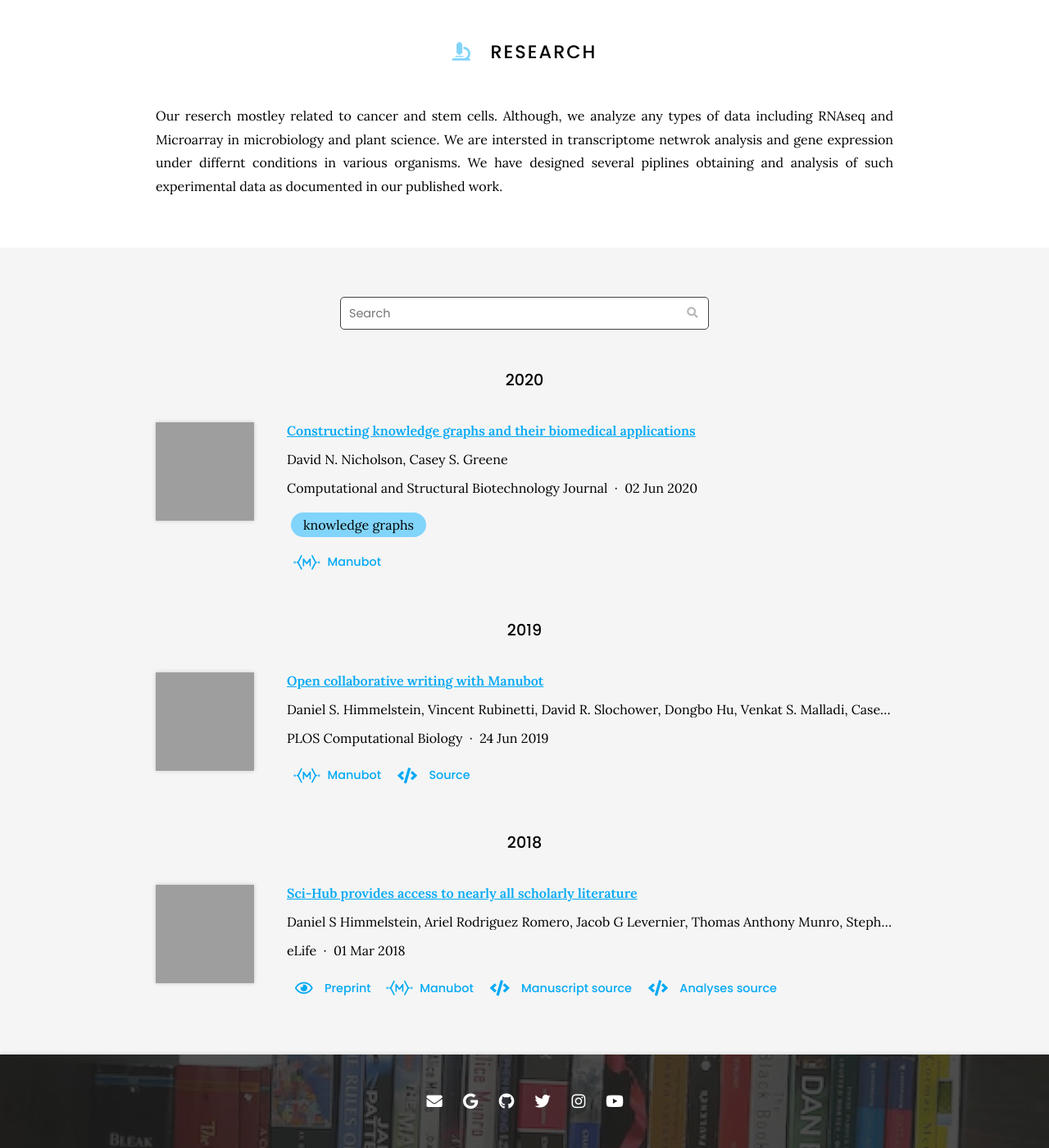
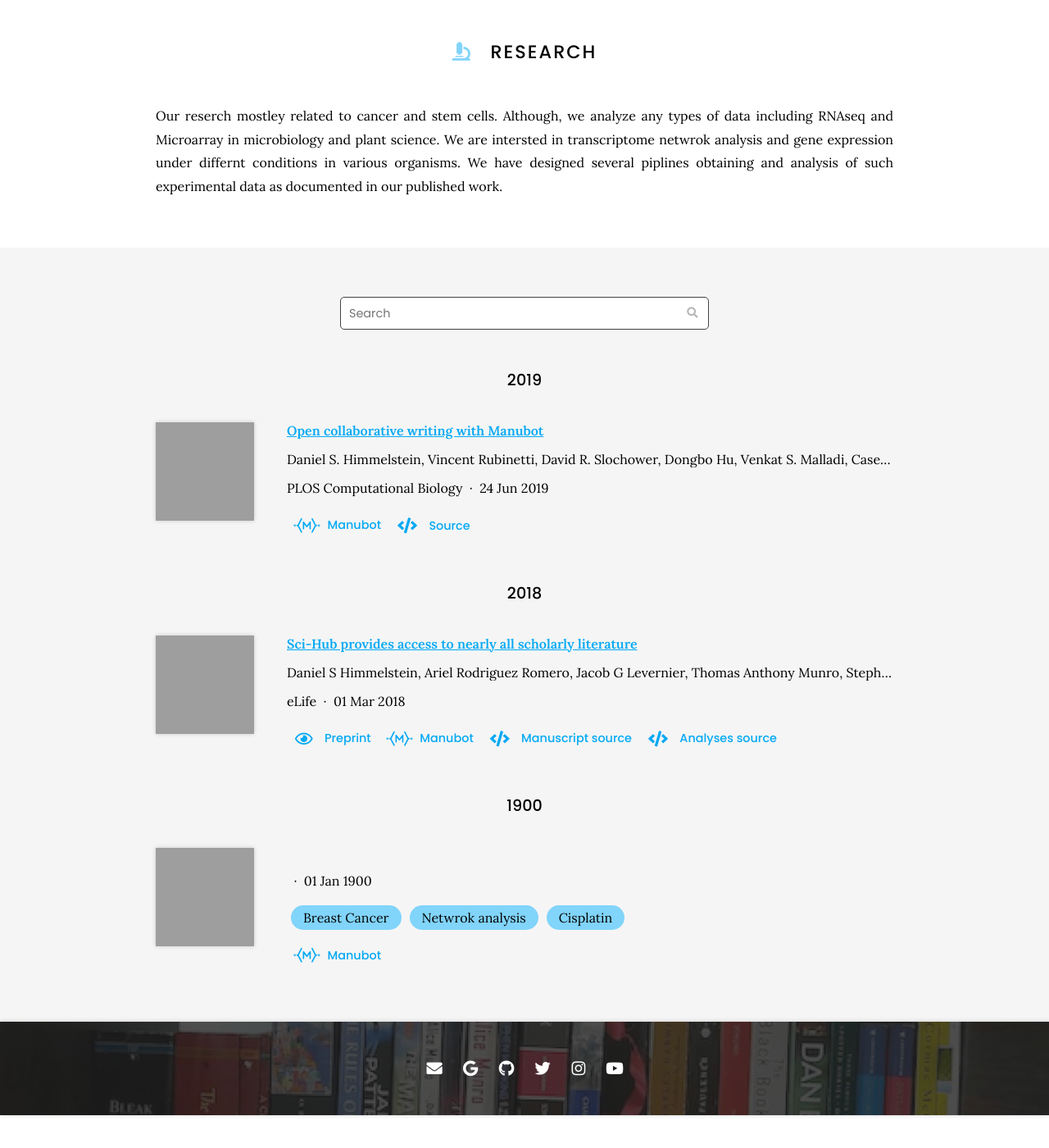
Before and after one commit to Hossein-Fallahi/Fallahi-Bioinformatics-Lab, a Jekyll site: the page built from research/index.md, in a window 1280 px wide and 1400 px high, scrolled down 271 px. Shown: the whole window at 82% size. Built offline with Jekyll 4.4.1, drawn with Linux system fonts in a browser that asks for light colours; nearby versions of some CDN libraries; after the commit the page ends 1631 px from its top, so only the background shows below that; grey boxes are pictures that could not be loaded.

Commit message:
Generate citations

```diff
--- a/_data/citations.yaml
+++ b/_data/citations.yaml
@@ -1,19 +1,17 @@
 # GENERATED AUTOMATICALLY, DO NOT EDIT
 
-- id: doi:10.1016/j.csbj.2020.05.017
-  title: Constructing knowledge graphs and their biomedical applications
-  authors:
-  - David N. Nicholson
-  - Casey S. Greene
-  publisher: Computational and Structural Biotechnology Journal
-  date: '2020-06-02'
-  link: https://doi.org/gg7m48
-  image: https://ars.els-cdn.com/content/image/1-s2.0-S2001037020302804-gr1.jpg
+- id: https://doi.org/10.1016/j.compbiolchem.2019.107155
+  title: ''
+  authors: []
+  publisher: ''
+  date: 1900-1-1
+  link: https://doi.org/10.1016/j.compbiolchem.2019.107155
+  image: https://ars.els-cdn.com/content/image/1-s2.0-S147692711830639X-ga1.jpg
   extra-links:
   - type: manubot
-    link: https://greenelab.github.io/knowledge-graph-review/
+    link: https://www.sciencedirect.com/science/article/abs/pii/S147692711830639X#fig0030
   tags:
-  - knowledge graphs
+  - Breast Cancer, Netwrok analysis, Cisplatin
 - id: doi:10.1371/journal.pcbi.1007128
   title: Open collaborative writing with Manubot
   authors:
```
